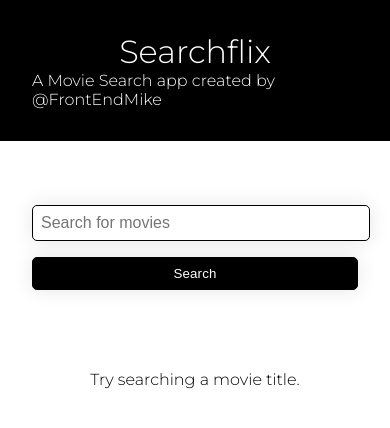
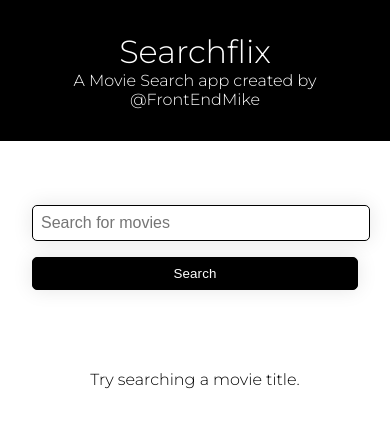
Before and after one commit to FrontEndMike/moviedb, a React (Create React App) app: page / in a window 390 px wide. Shown: the top 428 px of the page. Built offline with nearby package versions, Linux system fonts and the light colour scheme.

Commit message:
minor fix

```diff
--- a/src/styles/styles.css
+++ b/src/styles/styles.css
@@ -32,6 +32,9 @@ body {
   .search-header{
     justify-content: center;
     display: flex;
+  }
+  .logo{
+    text-align: center;
   }
 }
 .logo{
```
